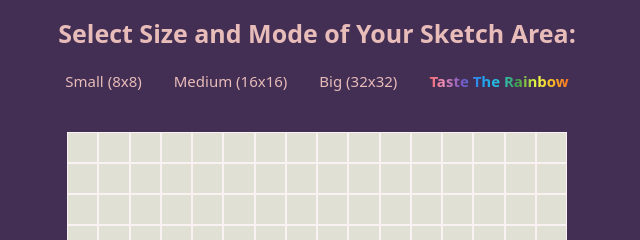
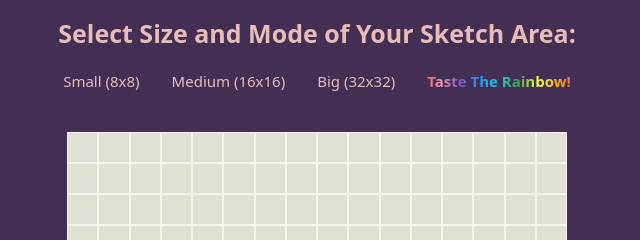
Before and after one commit to brrrrdy/Etch-a-Sketch, a plain HTML site: page index.html in a window 1280 px wide. Shown: the part 210-450 px from the top of the page, 323-963 px from the left. Drawn offline with Linux system fonts and the light colour scheme.

Commit message:
final final

```diff
--- a/index.html
+++ b/index.html
@@ -17,7 +17,7 @@
                 <button onclick="setResolution('small')">Small (8x8)</button>
                 <button onclick="setResolution('medium')">Medium (16x16)</button>
                 <button onclick="setResolution('big')">Big (32x32)</button>
-                <button id="toggle-mode">Taste The Rainbow</button>
+                <button id="toggle-mode">Taste The Rainbow!</button>
         </div>
     </div>
 <div id="grid-container">
```
